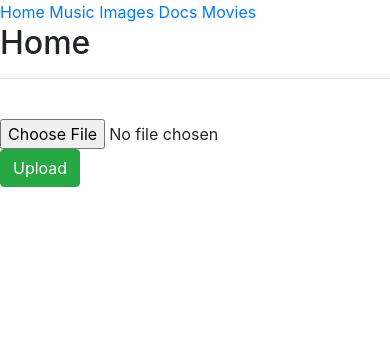
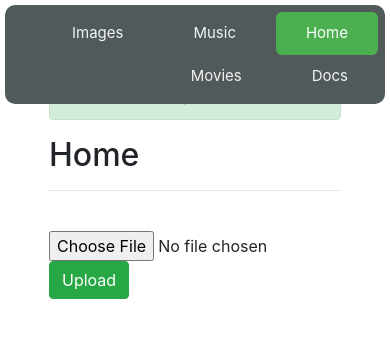
Before and after one commit to parsaishash/web, a Django app: page /server/wel/ in a window 390 px wide. Shown: the top 338 px of the page. Run offline with Django 3.2, Linux system fonts and the light colour scheme; one stand-in notice (Sample message) is shown; some libraries are stand-ins or nearby versions.

Commit message:
add responsiveable to templates

```diff
--- /dev/null
+++ b/base/static/base/st.css
@@ -0,0 +1,415 @@
+table, th, td {
+  border: 2px solid #569ECB;
+  padding: 3px;
+}
+
+.mar-au {
+  margin: 1px;
+}
+
+
+@media only screen and (min-width: 1100px) {
+	.grid-container {
+		display: grid;
+		justify-content: space-between;
+		grid-template-columns: 25% 25% 25% 25%;
+	}
+
+
+	.grid-container-2 {
+		display: grid;
+		justify-content: space-between;
+		grid-template-columns: 50% 50%;
+	}
+
+
+	audio {
+		border-radius: 10px;
+		margin: 1px;
+		align-items: center;
+	}
+
+	.chat-container-2 {
+    	flex-wrap: wrap;
+    	padding: 10px;
+    	top: 60px;
+    	left: 200px;
+    	right: 8%;
+    	position: absolute;
+	}
+
+	.vertical-menu {
+	  width: 140px;
+	  top: 50px;
+	  padding-bottom: 5px;
+	  padding-right: 5px;
+	  padding-top: 5px;
+	  border-bottom-right-radius: 10px;
+	  border-top-right-radius: 10px;
+	  background-color: rgb(80, 90, 90);
+	  position: fixed;
+
+	}
+
+	.vertical-menu a {
+	  float: right;
+	  color: #f2f2f2;
+	  padding: 10% 42px;
+	  text-decoration: none;
+	  font-size: 15px;
+	  border-bottom-right-radius: 6px;
+	  border-top-right-radius: 6px;
+	  width: 100%;
+	}
+
+
+	.vertical-menu a:hover {
+	  background-color: #ddd;
+	  transition: 1s;
+	  color: black;
+	  width: 100%;
+	}
+
+
+	.vertical-menu a.active {
+	  background-color: #4CAF50;
+	  color: white;
+	  float: right;
+	  padding: 10% 42px;
+	  width: 100%;
+	}
+}
+
+
+
+
+@media only screen and (max-width: 1100px) {
+	.grid-container {
+		display: grid;
+		justify-content: space-between;
+		grid-template-columns: 50% 50%;
+	}
+
+	.grid-container-2 {
+		display: grid;
+		justify-content: space-between;
+		grid-template-columns: 100%;
+	}
+
+	audio {
+		border-radius: 10px;
+		margin: 1px;
+		align-items: center;
+	}
+
+	.chat-container-2 {
+    	flex-wrap: wrap;
+    	padding: 10px;
+    	top: 60px;
+    	left: 10%;
+    	right: 10%;
+    	position: absolute;
+	}
+
+
+
+	.vertical-menu {
+		position: fixed;
+		right: 5px;
+		left: 5px;
+		top: 5px;
+		padding: 7px;
+		border-radius: 10px;
+		background-color: rgb(80, 90, 90);
+		overflow: hidden;
+		transition: top 0.3s;
+		z-index: 1;
+		transition: top 0.3s;
+	}
+	.vertical-menu a {
+		float: right;
+		color: #f2f2f2;
+		text-align: center;
+		padding: 10px 30px;
+		text-decoration: none;
+		font-size: 15px;
+		border-radius: 6px;
+	}
+
+
+
+	.vertical-menu a:hover {
+		background-color: #ddd;
+		transition: .5s;
+		color: black;
+	}
+
+
+
+	.vertical-menu a.active {
+		float: right;
+		color: white;
+		text-align: center;
+		padding: 10px 30px;
+		text-decoration: none;
+		font-size: 15px;
+		border-radius: 6px;
+		background-color: #4CAF50;
+		color: white;
+	}
+
+}
+
+
+
+
+/*
+@media only screen and (min-width: 500px) {
+	.grid-container {
+		display: grid;
+		justify-content: space-between;
+		grid-template-columns: 50% 50%;
+	}
+
+	.grid-container-2 {
+		display: grid;
+		justify-content: space-between;
+		grid-template-columns: 100%;
+	}
+
+	audio {
+		border-radius: 10px;
+		margin: 1px;
+		align-items: center;
+	}
+}
+
+@media only screen and (max-width: 500px) {
+	.grid-container {
+    		display: grid;
+    		justify-content: space-between;
+    		grid-template-columns: 50% 50%;
+  	}
+
+  	.grid-container-2 {
+    		display: grid;
+    		justify-content: space-between;
+    		grid-template-columns: 100%;
+  	}
+
+	audio {
+		border-radius: 10px;
+		margin: 1px;
+		align-items: center;
+		width: 100%;
+	}
+
+	.vertical-menu {
+		position: fixed;
+		right: 5px;
+		left: 5px;
+		top: 20px;
+		padding: 7px;
+		border-radius: 10px;
+		background-color: rgb(80, 90, 90);
+		overflow: hidden;
+		transition: top 0.3s;
+		z-index: 1;
+		transition: top 0.3s;
+	}
+	.vertical-menu a {
+		float: right;
+		color: #f2f2f2;
+		text-align: center;
+		padding: 10px 30px;
+		text-decoration: none;
+		font-size: 15px;
+		border-radius: 6px;
+	}
+
+
+
+	.vertical-menu a:hover {
+		background-color: #ddd;
+		transition: .5s;
+		color: black;
+	}
+
+
+
+	.vertical-menu a.active {
+		float: right;
+		color: white;
+		text-align: center;
+		padding: 10px 30px;
+		text-decoration: none;
+		font-size: 15px;
+		border-radius: 6px;
+		background-color: #4CAF50;
+		color: white;
+	}
+}
+*/
+
+
+
+
+
+
+/*______________________________top menu___________________________*/
+/*
+.vertical-menu {
+    position: fixed;
+    right: 5px;
+    left: 5px;
+    top: 0;
+    padding: 7px;
+    border-radius: 10px;
+    background-color: rgb(80, 90, 90);
+    overflow: hidden;
+    transition: top 0.3s;
+    z-index: 1;
+    transition: top 0.3s;
+}
+
+.vertical-menu a {
+    float: right;
+    color: #f2f2f2;
+    text-align: center;
+    padding: 10px 30px;
+    text-decoration: none;
+    font-size: 15px;
+    border-radius: 6px;
+}
+
+.vertical-menu a:hover {
+    background-color: #ddd;
+    transition: .5s;
+    color: black;
+}
+
+.vertical-menu a.active {
+    float: right;
+    color: white;
+    text-align: center;
+    padding: 10px 30px;
+    text-decoration: none;
+    font-size: 15px;
+    border-radius: 6px;
+    background-color: #4CAF50;
+    color: white;
+}
+*/
+
+
+
+
+
+
+
+
+.image-container {
+  background-color: rgb(230, 230, 230);
+  position: relative;
+  padding: 10%;
+  text-align: center;
+  margin: 3px;
+  border-radius: 4px;
+}
+
+.image-container img {
+  border-radius: 6px;
+  padding: all;
+  word-wrap: break-word;
+  width: auto;
+  height: 130px;
+  max-width: 100%;
+}
+
+.image-container a {
+  flex-wrap: wrap;
+  flex-direction: row;
+}
+
+
+
+.file-container {
+  border-radius: 10px;
+  background-color: rgb(230, 230, 230);
+  position: relative;
+  display: flex;
+  padding: 10px;
+  margin: 5px;
+  box-shadow: 3px 3px 3px #aaaaaa;
+}
+
+.music-image img {
+  border-radius: 15%;
+  margin-right: 20px;
+  margin-top: 5px;
+}
+
+.file-container a {
+  word-wrap: 20px;
+}
+
+.file-container:hover {
+  background-color: rgb(230, 236, 248);
+}
+
+.file-container:hover .o {
+  visibility: visible;
+  transition: 2s;
+}
+
+.image-container:hover {
+  background-color: rgb(230, 236, 248);
+  box-shadow: all;
+}
+
+
+
+
+
+/*
+
+
+.chat-container-2 {
+    flex-wrap: wrap;
+    padding: 10px;
+    top: 60px;
+    left: 200px;
+    right: 10%;
+    position: absolute;
+}
+*/
+.mid {
+ 	left: 40px;
+	top: 40px;
+	position: absolute;
+}
+
+a {
+  color: black;
+  margin-left: 10px;
+}
+
+.log {
+  left: 20%;
+  top: 30px;
+  position: absolute;
+}
+
+div.scrollmenu {
+	background-color: #333;
+	overflow: auto;
+ 	white-space: nowrap;
+}
+
+div.scrollmenu td {
+  display: inline-block;
+  color: white;
+  text-align: center;
+  padding: 14px;
+  text-decoration: none;
+}
--- a/base/templates/base/wel.html
+++ b/base/templates/base/wel.html
@@ -51,6 +51,12 @@
 	</div>
 
 	<div class="chat-container-2">
+		{% if messages %}
+			{% for message in messages %}
+				<div class="alert alert-success">{{ message }}</div>
+			{% endfor %}
+		{% endif %}
+
 		<h2>Home</h2>
 		<hr>
 
@@ -63,5 +69,7 @@
 			<button type="submit" class="btn btn-success" value="Upload">Upload</button>
 		</form>
 
+
+
 	</div>
 </body>
--- a/base/views.py
+++ b/base/views.py
@@ -1,24 +1,36 @@
 from django.shortcuts import render, redirect
 from django.http import HttpResponse, HttpResponseRedirect, FileResponse
 from django.urls import reverse
+from django.conf import settings
+from django.core.files.storage import FileSystemStorage
+from django.contrib import messages
+
+
 from PIL import Image
 from io import BytesIO
 from mutagen.mp3 import MP3 as mp3
 from mutagen.id3 import ID3
 import os
-from django.conf import settings
-from django.core.files.storage import FileSystemStorage
 from pathlib import Path
 import base64
 from io import StringIO
 
 
-home_dir = home = str(Path.home())
-#home_dir = '/home/parsa'
+users = [
+	{'username': 'parsa', 'password': '301054'},
+	{'username': 'danialbehzadi', 'password': 'danialbehzadi'},
+	{'username': 'amirali', 'password': '1382'},
+	{'username': 'main', 'password': 'main1234'},
+]
+
+
+
+#home_dir = home = str(Path.home())
+home_dir = '/home/parsa'
 files_dir = '{}/web/base/static/base/ser'.format(home_dir)
 
-if os.path.isdir('/media/parsa/Elements'):
-	files_dir = '/media/parsa/Elements'
+#if os.path.isdir('/media/parsa/Elements'):
+#	files_dir = '/media/parsa/Elements'
 
 
 def upload(request):
@@ -28,12 +40,22 @@ def upload(request):
 	return render(request, 'base/wel.html')
 
 def wel(request):
-	return render(request, 'base/wel.html')
+	if request.method == 'POST':
+		username = request.POST['username']
+		password = request.POST['password']
+
+		if {'username': username, 'password': password} in users:
+			messages.add_message(request, messages.INFO, 'login successful')
+			return render(request, 'base/wel.html')
+
+		else:
+			return redirect('base:authen')
+	else:
+		return render(request, 'base/wel.html')
+
 
 def authen(request):
 	return render(request, 'base/authen.html')
-
-
 
 
 def files_finder(directory):
@@ -59,7 +81,7 @@ def files_finder(directory):
 				s = ID3(entry.path)
 				img = Image.open(BytesIO(s.get("APIC:").data))
 
-				name = '/Users/pegah2/web/base/static/base/music_image/' + entry.name[:-3] + 'png'
+				name = '/home/parsa/web/base/static/base/music_image/' + entry.name[:-3] + 'png'
 				img.thumbnail((70, 70))
 				img.save(name)
 
@@ -108,7 +130,7 @@ def files_finder(directory):
 
 
 
-
+# ser is for adding files for paths and movies
 def ser(directory):
 
 	video = []
@@ -121,14 +143,18 @@ def ser(directory):
 
 	    files.append({'title': entry.name, 'relpath': entry.path, 'path': entry.path, 'format':file_format})
 
+	    # adding movies
 	    if file_format == 'video':
 	    	video.append({'title': entry.name, 'relpath': entry.path, 'path': (' > ').join(entry.path.split('/')), 'format':file_format})
 
+	    # adding directory path's links
 	    elif file_format == 'directory':
 	    	dir_path.append({'title': entry.name, 'path': (' > ').join(entry.path.split('/')), 'format':file_format})
 
+	    # adding subtitles
 	    elif file_format == 'sub':
 	    	sub.append({'title': entry.name, 'path': (' > ').join(entry.path.split('/')), 'format':file_format})
+
 
 	def add_file_from_ser(directory):
 		for entry in os.scandir(directory):
@@ -147,6 +173,8 @@ def ser(directory):
 
 	add_file_from_ser(directory)
 
+
+	# sorting all files for better view
 	files = sorted(files, key=lambda i: i['title'])
 	dir_path = sorted(dir_path, key=lambda i: i['title'])
 	video = sorted(video, key=lambda i: i['title'])
@@ -156,23 +184,23 @@ def ser(directory):
 
 
 
+# this func is for going in to the paths and serv the files on that directory with ser func
+def go_to_directory(request, path, wich_type):
 
-def go_to_directory(request, path, wich_type):
 	files_dir = ('/').join(path.split(' > '))
 
+	# folder type for viewin title in front & filtering data
 	folder_type = wich_type[0].capitalize() + wich_type[1:]
 
 	if wich_type == 'Serials':
 		files, dir_path, video, sub = ser(files_dir)
 		wich_type = video + dir_path + sub
 
-
 	context = {
 		'files': wich_type,
 		'type': folder_type,
 	}
 
-	#return HttpResponse(wich_type)
 	return render(request, 'base/home.html', context)
 
 
@@ -204,12 +232,7 @@ def home(request, wich_type):
 		wich_type = document
 
 	elif wich_type == 'serials':
-
-		if os.path.isdir('/media/parsa/Elements'):
-			files, dir_path, video, sub = ser('/media/parsa/Elements')
-		else:
-			files, dir_path, video, sub = ser('{}/web/base/static/base/ser'.format(home_dir))
-
+		files, dir_path, video, sub = ser('{}/web/base/static/base/ser'.format(home_dir))
 		wich_type =  dir_path + video
 
 
@@ -221,7 +244,7 @@ def home(request, wich_type):
 	return render(request, 'base/home.html', context)
 
 
-
+# this func response files for download
 def down(request, path):
 	print(path)
 	global data
--- a/blog/urls.py
+++ b/blog/urls.py
@@ -3,7 +3,7 @@ from . import views
 from django.conf import settings
 from django.conf.urls.static import static
 
-app_name = 'blog'
+#app_name = 'blog'
 
 urlpatterns = [
 	path('', views.home, name='home'),
--- a/blog/views.py
+++ b/blog/views.py
@@ -1,7 +1,6 @@
 from django.shortcuts import render, redirect
 from django.http import HttpResponse, HttpResponseRedirect, FileResponse
 from django.urls import reverse
-
 
 def home(request):
 	return render(request, 'blog/home.html')
--- a/web/urls.py
+++ b/web/urls.py
@@ -24,4 +24,4 @@ urlpatterns = [
     path('admin/', admin.site.urls),
     path('server/', include('base.urls')),
     path('blog/', include('blog.urls')),
-] + static(settings.MEDIA_URL, document_root=settings.MEDIA_ROOT)
+]
```
Also changed, not shown: blog/static/blog/style.css (+2 -5 lines), blog/templates/blog/home.html (+11 -6 lines), base/static/base/folder.png (added), base/static/base/icons8-menu-50.png (added), base/static/base/pdf.png (added), base/static/base/video.png (added), base/templates/base/home.html (line endings or trailing spaces), blog/static/blog/ll.png (added), 4 other files.
